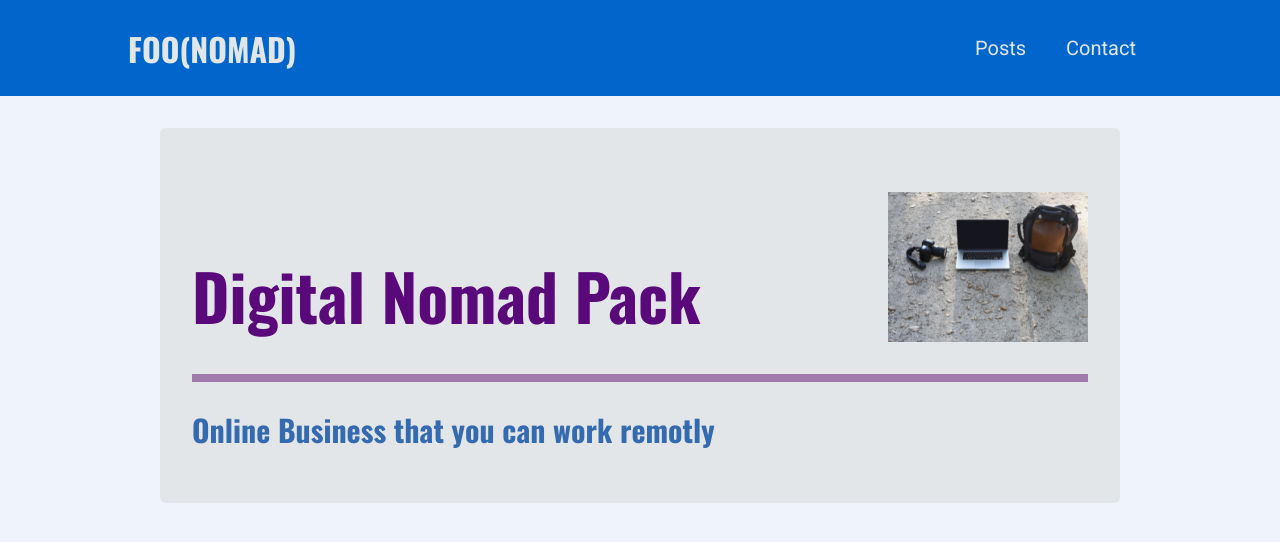
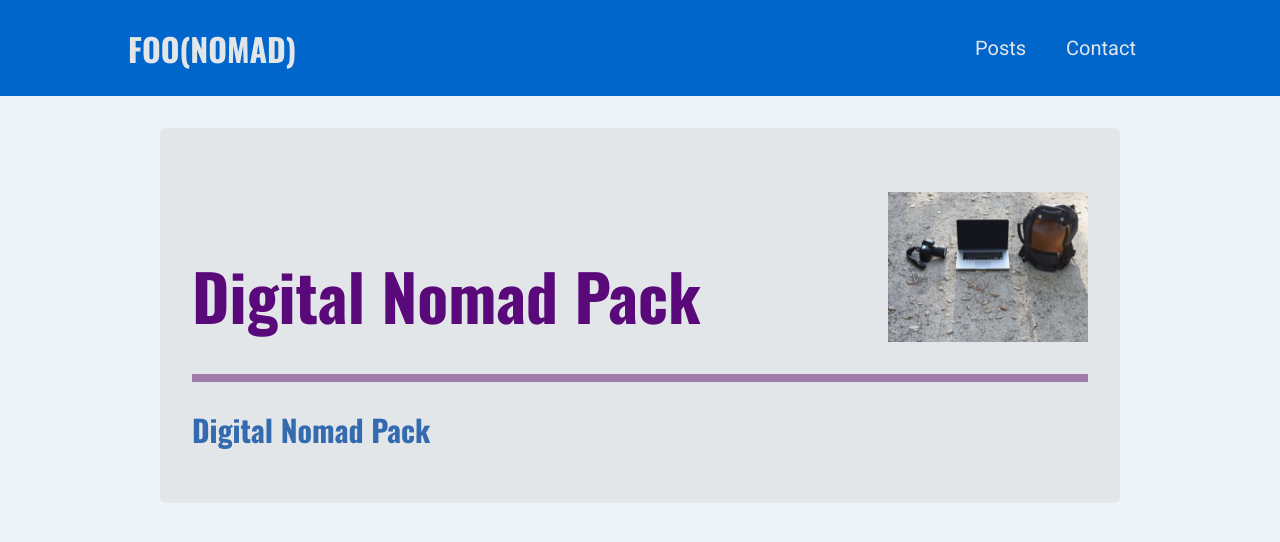
Before and after one commit to slavo3dev/foonomad-old, a Next.js app: page /posts/digital-nomad-pack in a window 1280 px wide. Shown: the top 542 px of the page. Built offline with nearby package versions, Linux system fonts and the light colour scheme.

Commit message:
fixing props

```diff
--- a/componets/Posts/PostContent/index.js
+++ b/componets/Posts/PostContent/index.js
@@ -3,16 +3,9 @@ import ReactMarkdown from "react-markdown";
 import { PostHeader } from "../PostHeader";
 import classes from "./postcontent.module.css";
 
-const DummyPost = {
-  slug: "digital-nomad-pack",
-  title: "Digital Nomad Pack",
-  image: "digital-nomad-pack.png",
-  date: "2021-5-5",
-  content: "# Online Business that you can work remotly",
-};
-
-export function PostContent() {
-  const { title, image, slug, content } = DummyPost;
+export function PostContent(props) {
+  const { post } = props;
+  const { title, image, slug, content } = post;
 
   const imagePath = `/images/posts/${slug}/${image}`;
   return (
@@ -24,5 +17,5 @@ export function PostContent() {
 }
 
 PostContent.propTypes = {
-  props: PropTypes.object || null,
+  props: PropTypes.object,
 };
--- a/lib/posts-util.js
+++ b/lib/posts-util.js
@@ -4,12 +4,17 @@ import matter from "gray-matter";
 
 const postPathDirectory = path.join(process.cwd(), "articles");
 
-function getPostData(fileName) {
-  const filePath = path.join(postPathDirectory, fileName);
+export function getPostsFiles() {
+  const postFiles = fs.readdirSync(postPathDirectory);
+  return postFiles;
+}
+
+export function getPostData(postIdentifier) {
+  const postSlug = postIdentifier.replace(/\.md$/, ""); // remove the file extesion
+  const filePath = path.join(postPathDirectory, `${postSlug}.md`);
   const fileContent = fs.readFileSync(filePath, "utf-8");
   const { data, content } = matter(fileContent);
 
-  const postSlug = fileName.replace(/\.md$/, ""); // remove the file extesion
   const postsData = {
     slug: postSlug,
     ...data,
@@ -20,8 +25,7 @@ function getPostData(fileName) {
 }
 
 export function getAllPosts() {
-  const postFiles = fs.readdirSync(postPathDirectory);
-
+  const postFiles = getPostsFiles();
   const allPosts = postFiles.map((postFile) => {
     return getPostData(postFile);
   });
--- a/pages/posts/[slug].js
+++ b/pages/posts/[slug].js
@@ -1,7 +1,33 @@
 import { PostContent } from "../../componets";
+import { getPostData, getPostsFiles } from "../../lib/posts-util";
 
-function PostPage() {
-  return <PostContent />;
+export default function PostPage(props) {
+  const { post } = props;
+  console.log("PROPS Post component: ", props.post);
+  return <PostContent post={post} />;
 }
 
-export default PostPage;
+export function getStaticProps(context) {
+  const { params } = context;
+  const { slug } = params;
+
+  const postData = getPostData(slug);
+
+  return {
+    props: {
+      post: postData,
+    },
+    revalidate: 600,
+  };
+}
+
+export function getStaticPaths() {
+  const postFileNames = getPostsFiles();
+  const slugs = postFileNames.map((fileName) =>
+    fileName.replace(/\.md$/, ""),
+  );
+  return {
+    paths: slugs.map((slug) => ({ params: { slug: slug } })),
+    fallback: false,
+  };
+}
```
